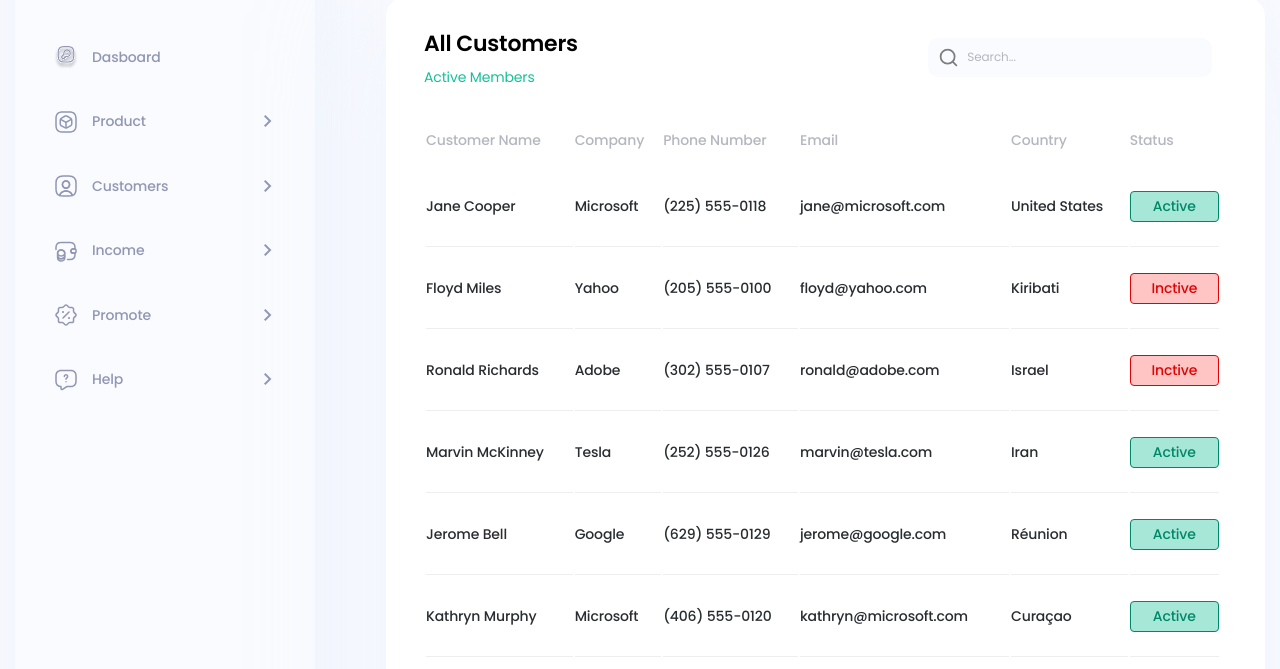
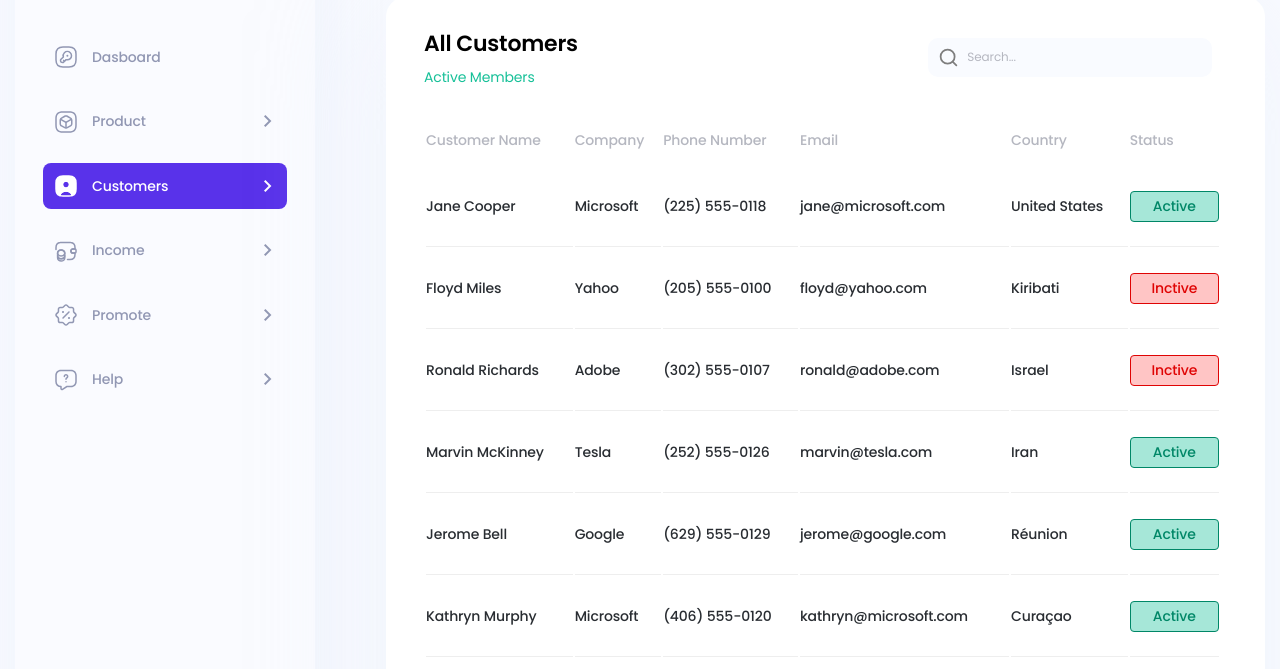
Before and after one commit to analebyodkina/dasboard-example, a plain HTML site: page build/index.html in a window 1280 px wide. Shown: the part 131-800 px from the top of the page. Drawn offline with nearby package versions, Linux system fonts and the light colour scheme.

Commit message:
playing with svg

```diff
--- a/build/index.html
+++ b/build/index.html
@@ -36,83 +36,12 @@
   <section class="sidebar__list">
     <div class="sidebar__list_item item">
       <div class="item__icon">
-        <svg
-          width="30"
-          height="31"
-          viewBox="0 0 30 31"
-          fill="none"
-          xmlns="http://www.w3.org/2000/svg"
-        >
-          <g filter="url(#filter0_d_501_126)">
-            <path
-              d="M12 22H18C23 22 25 20 25 15V9C25 4 23 2 18 2H12C7 2 5 4 5 9V15C5 20 7 22 12 22Z"
-              stroke="#9197B3"
-              stroke-width="1.5"
-              stroke-linecap="round"
-              stroke-linejoin="round"
-            />
-            <path
-              d="M19.28 13.61C18.15 14.74 16.53 15.09 15.1 14.64L12.51 17.22C12.33 17.41 11.96 17.53 11.69 17.49L10.49 17.33C10.09 17.28 9.73001 16.9 9.67001 16.51L9.51001 15.31C9.47001 15.05 9.60001 14.68 9.78001 14.49L12.36 11.91C11.92 10.48 12.26 8.86001 13.39 7.73001C15.01 6.11001 17.65 6.11001 19.28 7.73001C20.9 9.34001 20.9 11.98 19.28 13.61Z"
-              stroke="#9197B3"
-              stroke-width="1.5"
-              stroke-miterlimit="10"
-              stroke-linecap="round"
-              stroke-linejoin="round"
-            />
-            <path
-              d="M13.45 16.28L12.6 15.42"
-              stroke="#9197B3"
-              stroke-width="1.5"
-              stroke-miterlimit="10"
-              stroke-linecap="round"
-              stroke-linejoin="round"
-            />
-            <path
-              d="M16.3945 10.7H16.4035"
-              stroke="#9197B3"
-              stroke-width="2"
-              stroke-linecap="round"
-              stroke-linejoin="round"
-            />
-          </g>
-          <defs>
-            <filter
-              id="filter0_d_501_126"
-              x="-1"
-              y="0"
-              width="32"
-              height="32"
-              filterUnits="userSpaceOnUse"
-              color-interpolation-filters="sRGB"
-            >
-              <feFlood flood-opacity="0" result="BackgroundImageFix" />
-              <feColorMatrix
-                in="SourceAlpha"
-                type="matrix"
-                values="0 0 0 0 0 0 0 0 0 0 0 0 0 0 0 0 0 0 127 0"
-                result="hardAlpha"
-              />
-              <feOffset dy="4" />
-              <feGaussianBlur stdDeviation="2" />
-              <feComposite in2="hardAlpha" operator="out" />
-              <feColorMatrix
-                type="matrix"
-                values="0 0 0 0 0 0 0 0 0 0 0 0 0 0 0 0 0 0 0.25 0"
-              />
-              <feBlend
-                mode="normal"
-                in2="BackgroundImageFix"
-                result="effect1_dropShadow_501_126"
-              />
-              <feBlend
-                mode="normal"
-                in="SourceGraphic"
-                in2="effect1_dropShadow_501_126"
-                result="shape"
-              />
-            </filter>
-          </defs>
-        </svg>
+        <svg width="24" height="24" viewBox="0 0 24 24" fill="none" xmlns="http://www.w3.org/2000/svg">
+          <path d="M9 22H15C20 22 22 20 22 15V9C22 4 20 2 15 2H9C4 2 2 4 2 9V15C2 20 4 22 9 22Z" stroke="#9197B3" stroke-width="1.5" stroke-linecap="round" stroke-linejoin="round"/>
+          <path d="M16.28 13.61C15.15 14.74 13.53 15.09 12.1 14.64L9.51001 17.22C9.33001 17.41 8.96001 17.53 8.69001 17.49L7.49001 17.33C7.09001 17.28 6.73001 16.9 6.67001 16.51L6.51001 15.31C6.47001 15.05 6.60001 14.68 6.78001 14.49L9.36001 11.91C8.92001 10.48 9.26001 8.86001 10.39 7.73001C12.01 6.11001 14.65 6.11001 16.28 7.73001C17.9 9.34001 17.9 11.98 16.28 13.61Z" stroke="#9197B3" stroke-width="1.5" stroke-miterlimit="10" stroke-linecap="round" stroke-linejoin="round"/>
+          <path d="M10.45 16.28L9.59998 15.42" stroke="#9197B3" stroke-width="1.5" stroke-miterlimit="10" stroke-linecap="round" stroke-linejoin="round"/>
+          <path d="M13.3945 10.7H13.4035" stroke="#9197B3" stroke-width="2" stroke-linecap="round" stroke-linejoin="round"/>
+          </svg>
       </div>
       <div class="item__title">Dasboard</div>
     </div>
@@ -131,12 +60,13 @@
       </div>
     </div>
 
-    <div class="sidebar__list_item item">
-      <div class="item__icon"><svg width="24" height="24" viewBox="0 0 24 24" fill="none" xmlns="http://www.w3.org/2000/svg">
-        <path d="M15.0006 22.7498H9.00063C7.68063 22.7498 6.58063 22.6198 5.65063 22.3398C5.31063 22.2398 5.09063 21.9098 5.11063 21.5598C5.36063 18.5698 8.39063 16.2197 12.0006 16.2197C15.6106 16.2197 18.6306 18.5598 18.8906 21.5598C18.9206 21.9198 18.7006 22.2398 18.3506 22.3398C17.4206 22.6198 16.3206 22.7498 15.0006 22.7498ZM6.72063 21.0598C7.38063 21.1898 8.13063 21.2498 9.00063 21.2498H15.0006C15.8706 21.2498 16.6206 21.1898 17.2806 21.0598C16.7506 19.1398 14.5606 17.7197 12.0006 17.7197C9.44063 17.7197 7.25063 19.1398 6.72063 21.0598Z" fill="#9197B3"/>
-        <path d="M15 2H9C4 2 2 4 2 9V15C2 18.78 3.14 20.85 5.86 21.62C6.08 19.02 8.75 16.97 12 16.97C15.25 16.97 17.92 19.02 18.14 21.62C20.86 20.85 22 18.78 22 15V9C22 4 20 2 15 2ZM12 14.17C10.02 14.17 8.42 12.56 8.42 10.58C8.42 8.60002 10.02 7 12 7C13.98 7 15.58 8.60002 15.58 10.58C15.58 12.56 13.98 14.17 12 14.17Z" stroke="#9197B3" stroke-width="1.5" stroke-linecap="round" stroke-linejoin="round"/>
-        <path d="M11.9999 14.92C9.60992 14.92 7.66992 12.97 7.66992 10.58C7.66992 8.19002 9.60992 6.25 11.9999 6.25C14.3899 6.25 16.3299 8.19002 16.3299 10.58C16.3299 12.97 14.3899 14.92 11.9999 14.92ZM11.9999 7.75C10.4399 7.75 9.16992 9.02002 9.16992 10.58C9.16992 12.15 10.4399 13.42 11.9999 13.42C13.5599 13.42 14.8299 12.15 14.8299 10.58C14.8299 9.02002 13.5599 7.75 11.9999 7.75Z" fill="#9197B3"/>
-        </svg>
+    <div class="sidebar__list_item item active">
+      <div class="item__icon">
+        <svg width="24" height="24" viewBox="0 0 24 24" fill="none" xmlns="http://www.w3.org/2000/svg">
+          <path d="M15.0006 22.7498H9.00063C7.68063 22.7498 6.58063 22.6198 5.65063 22.3398C5.31063 22.2398 5.09063 21.9098 5.11063 21.5598C5.36063 18.5698 8.39063 16.2197 12.0006 16.2197C15.6106 16.2197 18.6306 18.5598 18.8906 21.5598C18.9206 21.9198 18.7006 22.2398 18.3506 22.3398C17.4206 22.6198 16.3206 22.7498 15.0006 22.7498ZM6.72063 21.0598C7.38063 21.1898 8.13063 21.2498 9.00063 21.2498H15.0006C15.8706 21.2498 16.6206 21.1898 17.2806 21.0598C16.7506 19.1398 14.5606 17.7197 12.0006 17.7197C9.44063 17.7197 7.25063 19.1398 6.72063 21.0598Z" fill="#9197B3"/>
+          <path d="M15 2H9C4 2 2 4 2 9V15C2 18.78 3.14 20.85 5.86 21.62C6.08 19.02 8.75 16.97 12 16.97C15.25 16.97 17.92 19.02 18.14 21.62C20.86 20.85 22 18.78 22 15V9C22 4 20 2 15 2ZM12 14.17C10.02 14.17 8.42 12.56 8.42 10.58C8.42 8.60002 10.02 7 12 7C13.98 7 15.58 8.60002 15.58 10.58C15.58 12.56 13.98 14.17 12 14.17Z" stroke="white" stroke-width="1.5" stroke-linecap="round" stroke-linejoin="round"/>
+          <path d="M11.9999 14.92C9.60992 14.92 7.66992 12.97 7.66992 10.58C7.66992 8.19002 9.60992 6.25 11.9999 6.25C14.3899 6.25 16.3299 8.19002 16.3299 10.58C16.3299 12.97 14.3899 14.92 11.9999 14.92ZM11.9999 7.75C10.4399 7.75 9.16992 9.02002 9.16992 10.58C9.16992 12.15 10.4399 13.42 11.9999 13.42C13.5599 13.42 14.8299 12.15 14.8299 10.58C14.8299 9.02002 13.5599 7.75 11.9999 7.75Z" fill="#9197B3"/>
+          </svg>
 
 
         </div>
@@ -307,8 +237,8 @@
                             chevron_left
                             </span></a>
                       </li>
-                      <li class="page-item"><a class="page-link" href="#">1</a></li>
-                      <li class="page-item active" aria-current="page">
+                      <li class="page-item"><a class="page-link active" href="#">1</a></li>
+                      <li class="page-item" aria-current="page">
                         <a class="page-link" href="#">2</a>
                       </li>
                       <li class="page-item"><a class="page-link" href="#">3</a></li>
--- a/src/scss/blocks/_customers.scss
+++ b/src/scss/blocks/_customers.scss
@@ -132,8 +132,19 @@
         padding: 6px 10px;
         border: 1px solid $color-grey-light;
         background: $pagin-bg;
+        transition: $transition;
         &.disabled {
           padding: 6px 9px;
+        }
+        &.active {
+          color: $color-white;
+          background: $color-blue;
+        }
+        &:not(.disabled):hover {
+          background: $color-blue;
+          a{
+            color: $color-white;
+          }
         }
         a {
           @include text($ff, 12rem, 100%, 500, $pagin-text);
@@ -148,12 +159,5 @@
         color: $pagin-text;
       }
     }
-
-    // .disabled {
-    // }
-    // .page-link {
-    // }
-    // .active {
-    // }
   }
 }
--- a/src/scss/blocks/_sidebar.scss
+++ b/src/scss/blocks/_sidebar.scss
@@ -40,8 +40,18 @@
     &:hover {
       background: $color-blue;
       color: $color-white;
-      svg {
-        stroke: $color-white;
+      svg path {
+        fill: $color-white;
+      }
+      .material-symbols-outlined {
+        color: $color-white;
+      }
+    }
+    &.active {
+      background: $color-blue;
+      color: $color-white;
+      svg path{
+        fill: $color-white;
       }
       .material-symbols-outlined {
         color: $color-white;
@@ -75,6 +85,20 @@
       transition: $transition;
     }
   }
+  .item{
+    &:first-child, &:nth-child(3), &:nth-child(4) {
+      &:hover {
+        background: $color-blue;
+        color: $color-white;
+        svg path {
+          stroke: $color-white;
+          fill: inherit;
+        }
+
+      }
+
+    }
+  }
   .footer {
     margin-top: auto;
     display: flex;
```
Also changed, not shown: src/html/blocks/customers.html (+2 -2 lines), src/html/blocks/sidebar.html (+13 -83 lines), build/css/main.css, build/img/sidebar_icons/dashboard.svg, src/img/sidebar_icons/dashboard.svg.
